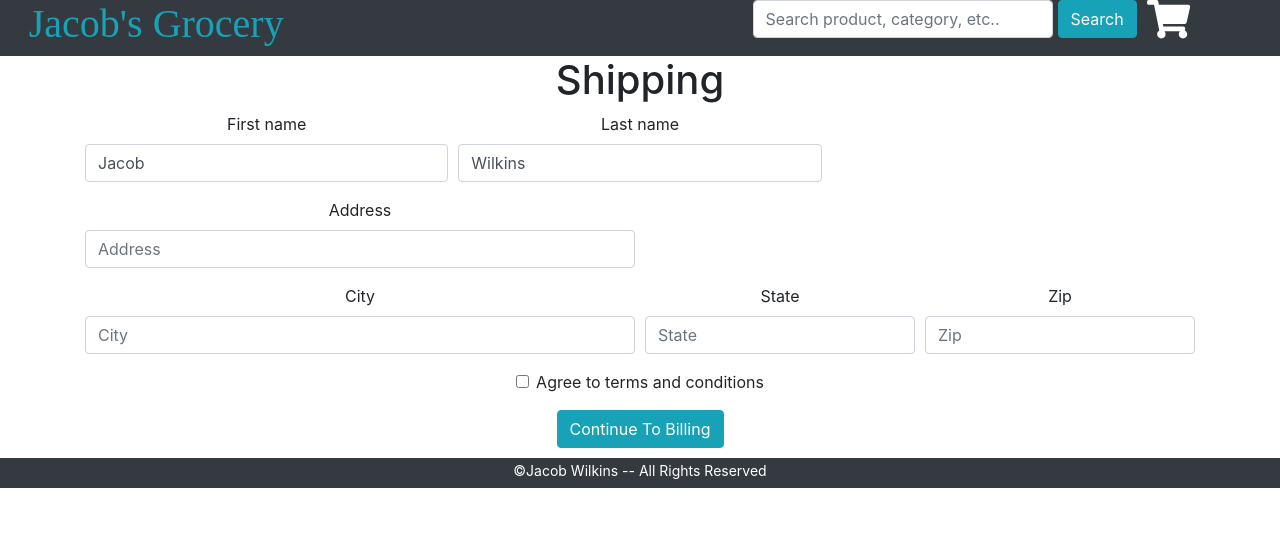
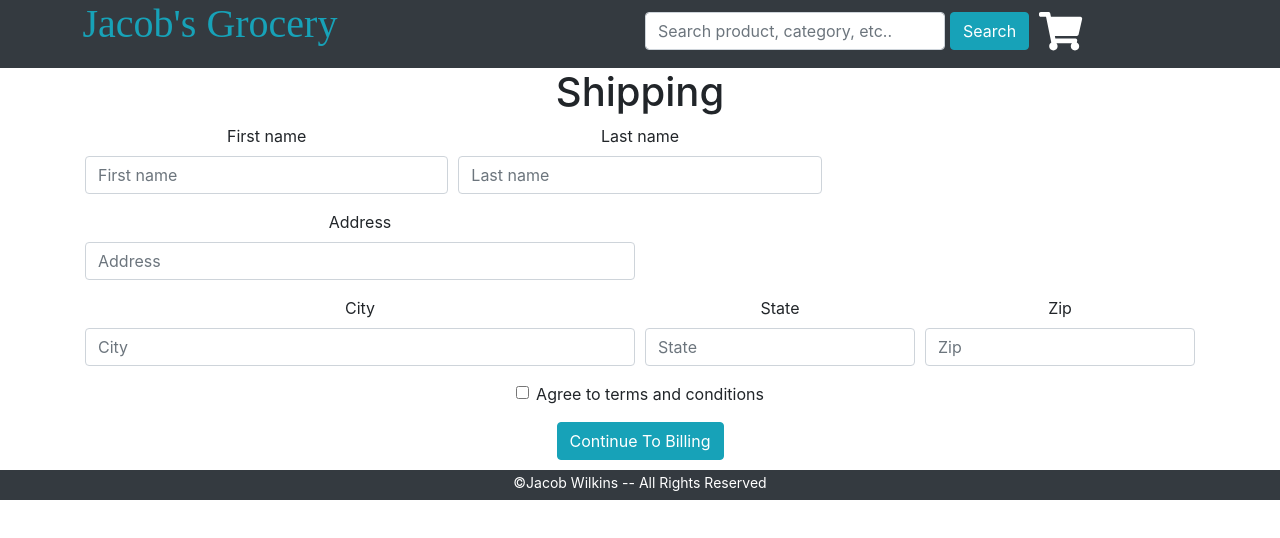
Before and after one commit to JacobAWilkins/capstone-1, a React (Create React App) app in the folder inv-man-sys/: page /shipping in a window 1280 px wide. Shown: the top 538 px of the page. Built offline with nearby package versions, Linux system fonts and the light colour scheme.

Commit message:
Updated the UPER and made some last-minute changes to the website functionality

```diff
--- a/inv-man-sys/src/Components/NavBar.jsx
+++ b/inv-man-sys/src/Components/NavBar.jsx
@@ -37,10 +37,10 @@ function NavBar({ defaultProducts, setProducts }) {
         <header>
             <nav>
                 <Form.Row>
-                    <Col md={3}>
+                    <Col md={4}>
                         <Link className="title" onClick={reset} to='/'><h1>Jacob's Grocery</h1></Link>
                     </Col>
-                    <Form.Group as={Col} md={{ span: 3.5, offset: 4 }}>
+                    <Form.Group as={Col} md={{ span: 3.5, offset: 2 }} style={{ marginTop: 12 }}>
                         <Form.Control
                             className="searchBar"
                             type="text"
@@ -49,12 +49,12 @@ function NavBar({ defaultProducts, setProducts }) {
                             onKeyPress={handleKeyPress}
                             placeholder="Search product, category, etc.." />
                     </Form.Group>
-                    <Form.Group md={{ span: 1, offset: 2 }}>
+                    <Form.Group md={{ span: 1, offset: 2 }} style={{ marginTop: 12 }}>
                         <Button variant="info" onClick={search}>Search</Button>
                     </Form.Group>
                     <Form.Group md={{ span: 2, offset: 1 }}>
                         <Link className="cartIcon" onClick={reset} to="/shopping-cart">
-                            <FontAwesomeIcon icon={faShoppingCart} size="8x" />
+                            <FontAwesomeIcon icon={faShoppingCart} size="8x" style={{ marginTop: 12 }} />
                         </Link>
                     </Form.Group>
                 </Form.Row>
--- a/inv-man-sys/src/Views/OrderConfirmation.jsx
+++ b/inv-man-sys/src/Views/OrderConfirmation.jsx
@@ -40,7 +40,7 @@ function OrderConfirmation({ order, cartTotal }) {
             <th>-</th>
             <th>-</th>
             <th>-</th>
-            <th>{cartTotal}</th>
+            <th>{(cartTotal).toFixed(2)}</th>
           </tr>
         </tbody>
       </Table>
--- a/inv-man-sys/src/Views/Shipping.jsx
+++ b/inv-man-sys/src/Views/Shipping.jsx
@@ -30,12 +30,12 @@ function Shipping() {
                     <Form.Row>
                         <Form.Group as={Col} md="4">
                             <Form.Label>First name</Form.Label>
-                            <Form.Control required type="text" placeholder="First name" defaultValue="Jacob" />
+                            <Form.Control required type="text" placeholder="First name" />
                             <Form.Control.Feedback type="invalid">Please provide a first name.</Form.Control.Feedback>
                         </Form.Group>
                         <Form.Group as={Col} md="4">
                             <Form.Label>Last name</Form.Label>
-                            <Form.Control required type="text" placeholder="Last name" defaultValue="Wilkins" />
+                            <Form.Control required type="text" placeholder="Last name" />
                             <Form.Control.Feedback type="invalid">Please provide a last name.</Form.Control.Feedback>
                         </Form.Group>
                     </Form.Row>
--- a/inv-man-sys/src/Views/ShoppingCart.jsx
+++ b/inv-man-sys/src/Views/ShoppingCart.jsx
@@ -3,7 +3,7 @@ import { Link } from 'react-router-dom';
 import Button from 'react-bootstrap/Button';
 import Products from '../Components/Products';
 
-function ShoppingCart({ products, addToCart, order, updateOrder }) {
+function ShoppingCart({ products, addToCart, updateOrder }) {
     let cartTotal = 0;
     let filteredProducts = products.filter(product => product.inCart === true);
 
```
Also changed, not shown: 2 other files (tests, documents, lock files or other folders).
